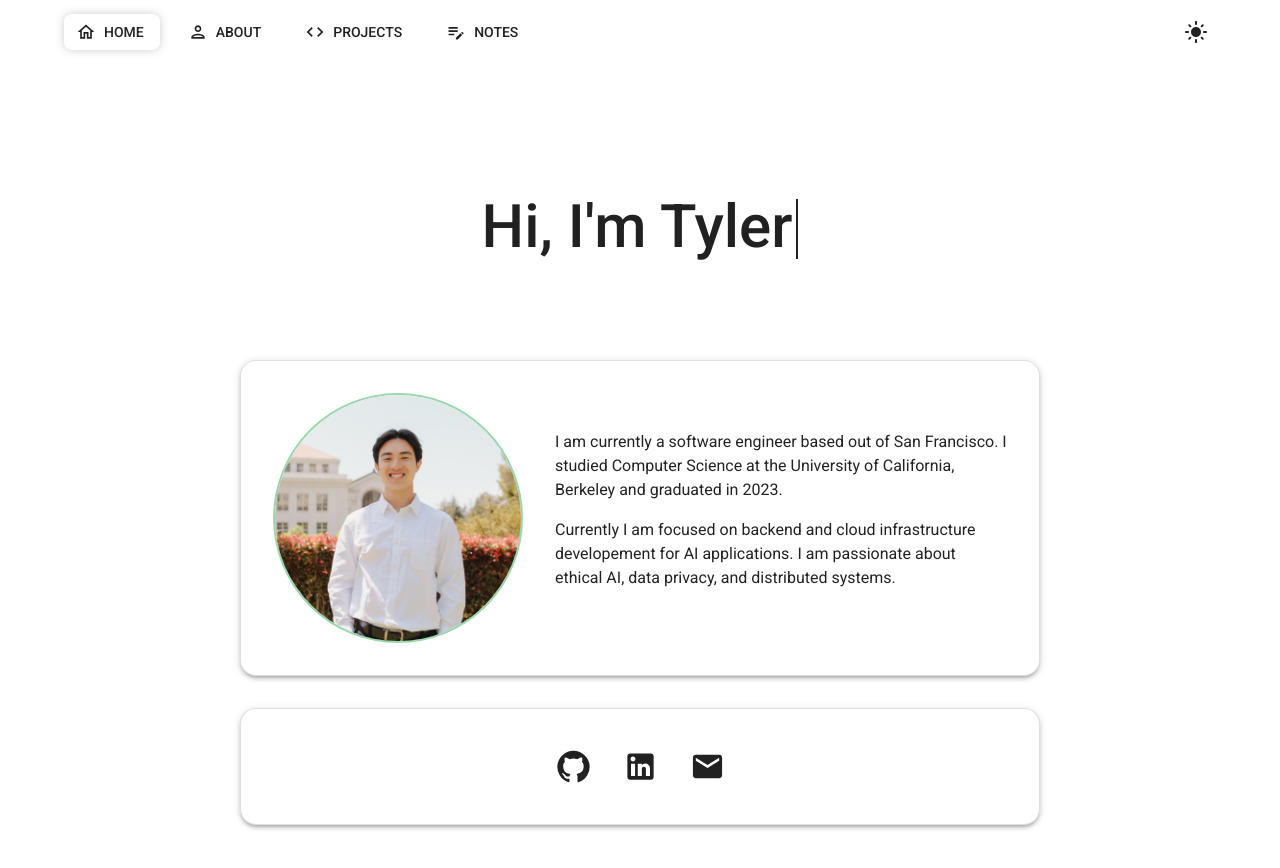
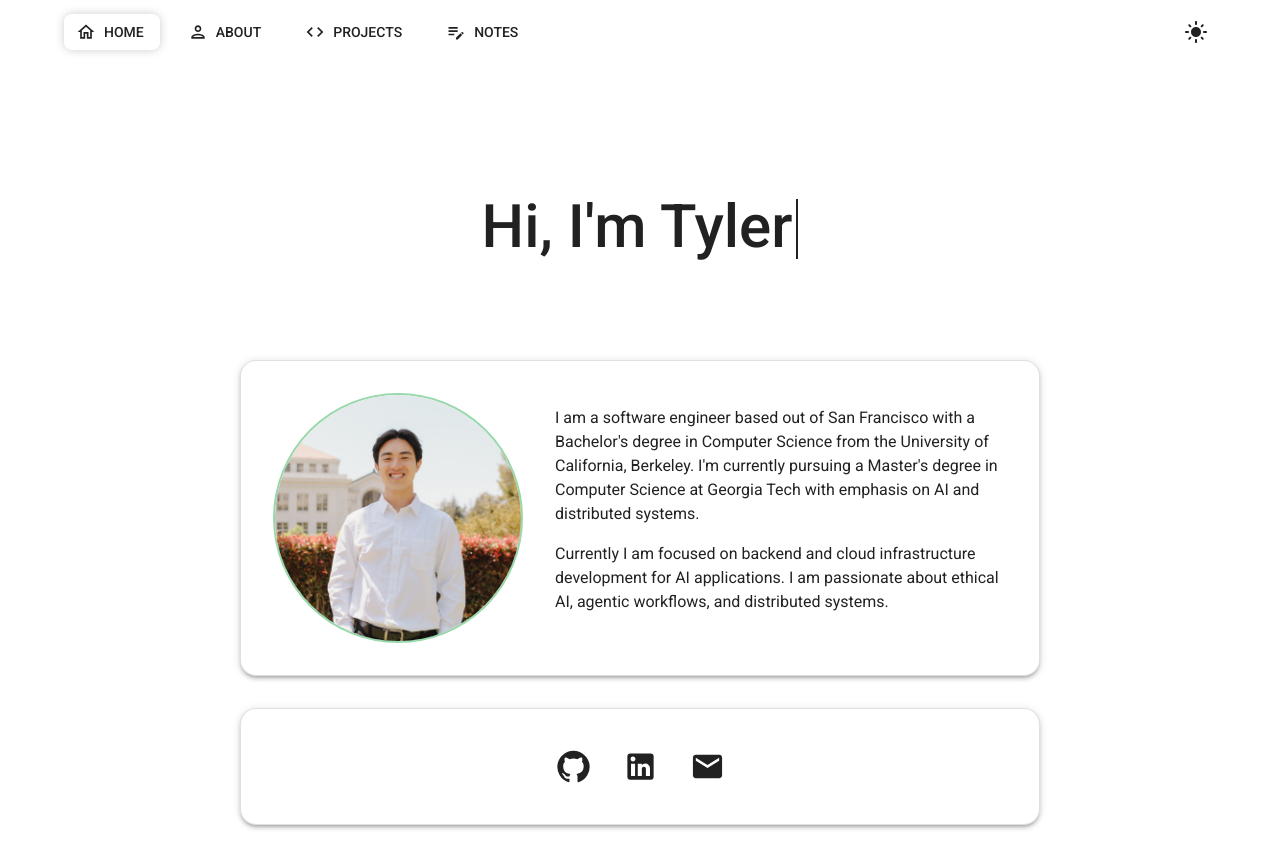
Before and after one commit to tylerhyang/websitev1, a React (Vite) app: page / in a window 1280 px wide. Shown: the top 868 px of the page. Built offline with nearby package versions, Linux system fonts and the light colour scheme.

Commit message:
[feat] update bio

```diff
--- a/src/pages/Home.tsx
+++ b/src/pages/Home.tsx
@@ -47,11 +47,12 @@ const Home: FC = () => {
             {/* Bio */}
             <Box sx={{ flex: 1, textAlign: 'left' }}>
               <Typography variant="body1" paragraph>
-                I am currently a software engineer based out of San Francisco. I studied Computer Science at the University of California, Berkeley and graduated in 2023.
+                I am a software engineer based out of San Francisco with a Bachelor's degree in Computer Science from the University of California, Berkeley.
+                I'm currently pursuing a Master's degree in Computer Science at Georgia Tech with emphasis on AI and distributed systems.
               </Typography>
               <Typography variant="body1" paragraph>
-                Currently I am focused on backend and cloud infrastructure developement for AI applications.
-                I am passionate about ethical AI, data privacy, and distributed systems.
+                Currently I am focused on backend and cloud infrastructure development for AI applications.
+                I am passionate about ethical AI, agentic workflows, and distributed systems.
               </Typography>
             </Box>
           </Stack>
```
